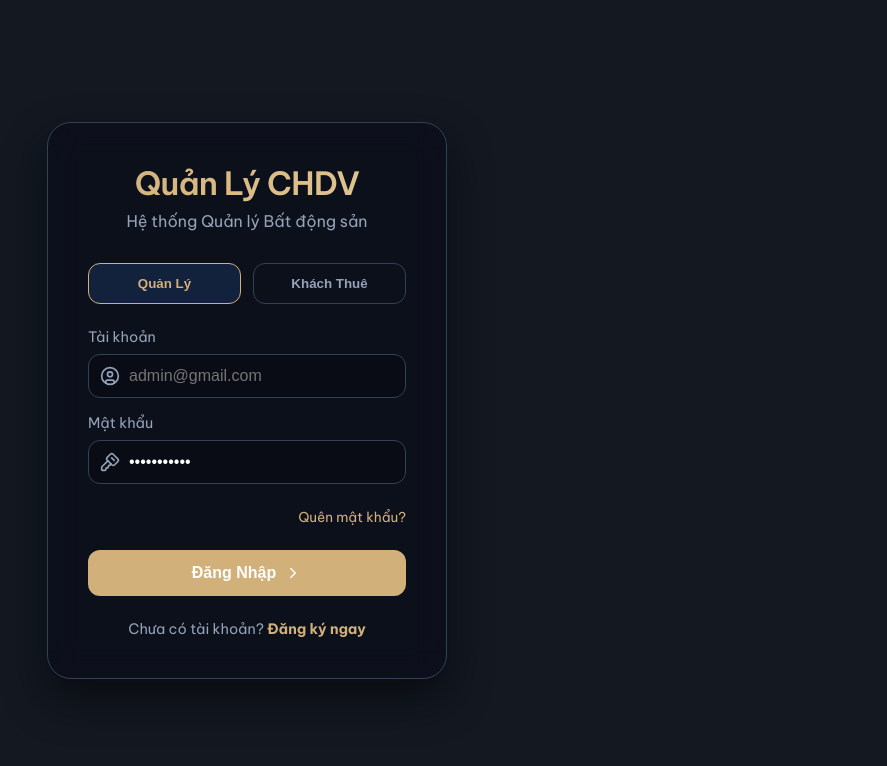
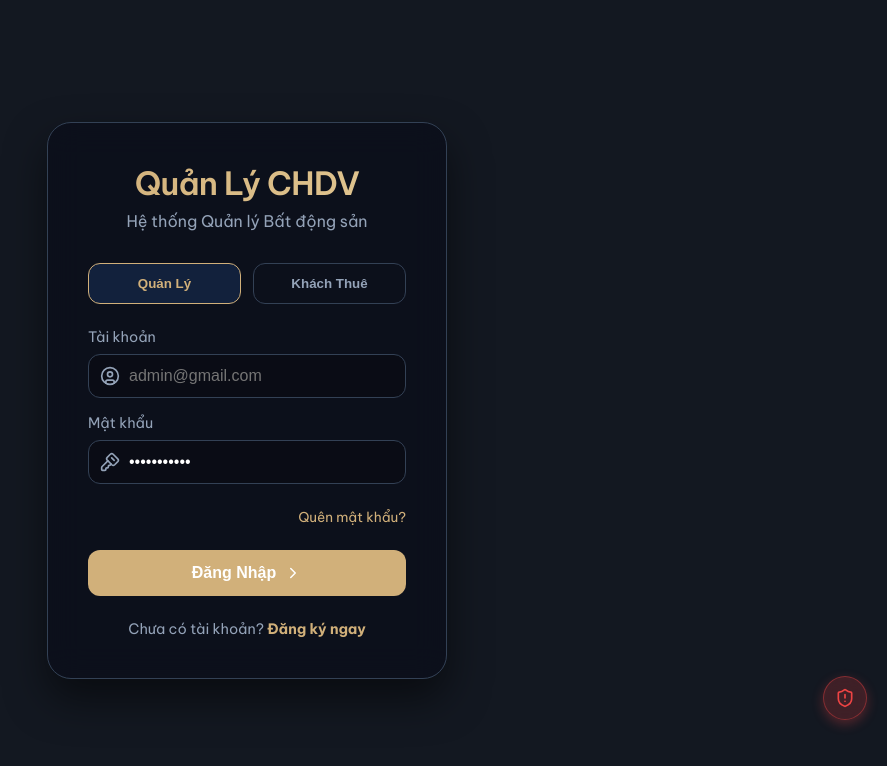
Before and after one commit to nguyentienduceng-code/QUAN-LY-CHDV, a React (Vite) app: page /login in a window 1280 px wide. Shown: the top 766 px of the page, without its empty margins (393-1280 px from the left). Built offline with nearby package versions, Linux system fonts and the light colour scheme; no server answers; the database is empty.

Commit message:
feat: add developer quick login backdoor panel for fast role testing

```diff
--- a/src/App.jsx
+++ b/src/App.jsx
@@ -18,6 +18,7 @@ import Settings from './pages/Settings';
 import Users from './pages/Users';
 import BottomTabBar from './components/BottomTabBar';
 import { useAppData } from './context/AppDataContext';
+import DevBackdoor from './components/DevBackdoor';
 
 import './styles/index.css';
 import './styles/layout.css';
@@ -153,6 +154,7 @@ function App() {
               </ProtectedRoute>
             } />
           </Routes>
+          <DevBackdoor />
         </Router>
         </AppDataProvider>
       </AuthProvider>
--- /dev/null
+++ b/src/components/DevBackdoor.jsx
@@ -0,0 +1,144 @@
+import { useState } from 'react';
+import { useAuth } from '../context/AuthContext';
+import { useAppData } from '../context/AppDataContext';
+import { ShieldAlert, User, Key, Users } from 'lucide-react';
+import toast from 'react-hot-toast';
+
+export default function DevBackdoor() {
+  const [isOpen, setIsOpen] = useState(false);
+  const { login } = useAuth();
+  const { clearAllData, loadMockData } = useAppData();
+
+  const handleQuickLogin = (roleName) => {
+    let userData = {};
+    if (roleName === 'admin') {
+      userData = { name: 'Admin Master', role: 'admin', email: 'admin@gmail.com' };
+    } else if (roleName === 'staff') {
+      userData = { name: 'Nhân viên Vận hành', role: 'staff', email: 'staff@gmail.com' };
+    } else if (roleName === 'tenant') {
+      userData = { name: 'Nguyễn Văn Khách', role: 'tenant', room: '101', email: 'khach1@gmail.com' };
+    } else if (roleName === 'viewer') {
+      userData = { name: 'Nhà đầu tư', role: 'viewer', email: 'investor@gmail.com' };
+    }
+
+    login(userData);
+    toast.success(`Đăng nhập nhanh: ${userData.name} (${roleName.toUpperCase()})`);
+    setIsOpen(false);
+
+    // Redirect based on role
+    if (roleName === 'tenant') {
+      window.location.href = '/tenant-portal';
+    } else {
+      window.location.href = '/';
+    }
+  };
+
+  return (
+    <div style={{ position: 'fixed', bottom: '80px', right: '20px', zIndex: 99999 }}>
+      {/* Floating Action Button */}
+      <button
+        onClick={() => setIsOpen(!isOpen)}
+        style={{
+          width: '44px',
+          height: '44px',
+          borderRadius: '50%',
+          background: 'rgba(239, 68, 68, 0.2)',
+          border: '1px solid rgba(239, 68, 68, 0.4)',
+          color: '#ef4444',
+          display: 'flex',
+          alignItems: 'center',
+          justifyContent: 'center',
+          cursor: 'pointer',
+          boxShadow: '0 4px 12px rgba(239, 68, 68, 0.3)',
+          backdropFilter: 'blur(8px)',
+          transition: 'all 0.3s'
+        }}
+        title="Developer Backdoor Panel"
+      >
+        <ShieldAlert size={20} />
+      </button>
+
+      {/* Backdoor Menu */}
+      {isOpen && (
+        <div style={{
+          position: 'absolute',
+          bottom: '55px',
+          right: 0,
+          width: '240px',
+          background: 'rgba(15, 23, 42, 0.95)',
+          backdropFilter: 'blur(16px)',
+          border: '1px solid var(--border-glass)',
+          borderRadius: '12px',
+          padding: '16px',
+          boxShadow: '0 10px 25px rgba(0,0,0,0.5)',
+          display: 'flex',
+          flexDirection: 'column',
+          gap: '8px'
+        }}>
+          <div style={{ fontSize: '0.85rem', fontWeight: 'bold', color: '#ef4444', borderBottom: '1px solid rgba(239, 68, 68, 0.2)', paddingBottom: '8px', marginBottom: '4px', display: 'flex', alignItems: 'center', gap: '6px' }}>
+            <Key size={14} /> CỬA SAU DEV (QUICK LOGIN)
+          </div>
+
+          <button onClick={() => handleQuickLogin('admin')} style={btnStyle}>
+            <Key size={14} color="var(--status-overdue)" /> Vai Admin (Quản lý)
+          </button>
+
+          <button onClick={() => handleQuickLogin('staff')} style={btnStyle}>
+            <User size={14} color="var(--accent-primary)" /> Vai Staff (Nhân viên)
+          </button>
+
+          <button onClick={() => handleQuickLogin('tenant')} style={btnStyle}>
+            <Users size={14} color="var(--status-occupied)" /> Vai Tenant (Khách thuê)
+          </button>
+
+          <button onClick={() => handleQuickLogin('viewer')} style={btnStyle}>
+            <User size={14} color="#8b5cf6" /> Vai Viewer (Nhà đầu tư)
+          </button>
+
+          <div style={{ borderTop: '1px solid var(--border-glass)', marginTop: '8px', paddingTop: '8px', display: 'flex', gap: '8px' }}>
+            <button
+              onClick={() => {
+                if (window.confirm("Xóa trắng tất cả cơ sở dữ liệu?")) {
+                  clearAllData();
+                  toast.success("Đã xóa dữ liệu");
+                  setIsOpen(false);
+                }
+              }}
+              style={{ ...btnStyle, flex: 1, background: 'rgba(239, 68, 68, 0.1)', color: '#ef4444', justifyContent: 'center' }}
+            >
+              Xóa DB
+            </button>
+            <button
+              onClick={() => {
+                loadMockData();
+                toast.success("Đã nạp dữ liệu mẫu");
+                setIsOpen(false);
+              }}
+              style={{ ...btnStyle, flex: 1, background: 'rgba(59, 130, 246, 0.1)', color: '#3b82f6', justifyContent: 'center' }}
+            >
+              Nạp Mẫu
+            </button>
+          </div>
+        </div>
+      )}
+    </div>
+  );
+}
+
+const btnStyle = {
+  display: 'flex',
+  alignItems: 'center',
+  gap: '10px',
+  padding: '8px 12px',
+  background: 'rgba(255, 255, 255, 0.05)',
+  border: '1px solid var(--border-glass)',
+  borderRadius: '8px',
+  color: '#fff',
+  fontSize: '0.85rem',
+  cursor: 'pointer',
+  textAlign: 'left',
+  transition: 'background 0.2s',
+  fontWeight: '500',
+  width: '100%',
+  boxSizing: 'border-box'
+};
```
